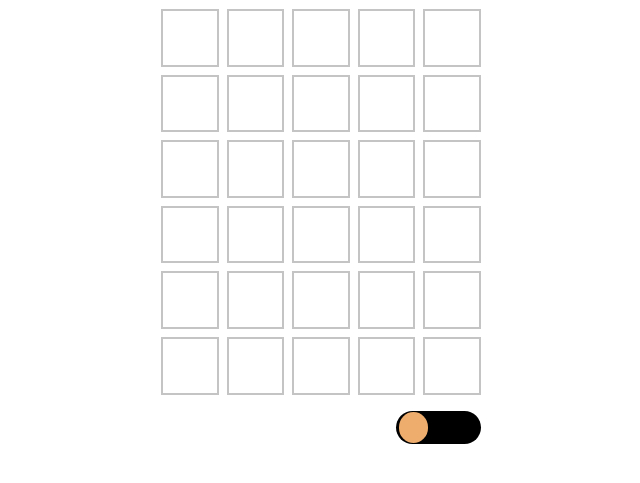
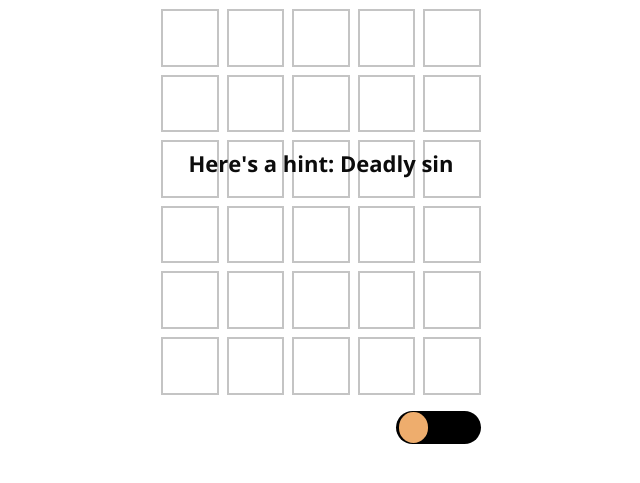
Before and after one commit to loulou1994/Wordle-Game, a website: page index.html in a window 1280 px wide. Shown: the part 69-552 px from the top of the page, without its empty margins (319-959 px from the left). Drawn offline with nearby package versions, Linux system fonts and the light colour scheme; files that its build step writes are made by us from their sources.

Commit message:
Hint Message

```diff
--- a/app/js/script.js
+++ b/app/js/script.js
@@ -1,11 +1,32 @@
-const words = ["raise", "claim", "blame", "proud", "broad"]
+const words = [
+	[
+		"raise", "Elevate"
+	],[
+		"claim", "Allegation"
+	],[
+		"blame", "Fault"
+	], [
+		"pride", "Deadly sin"
+	], [
+		"broad", "large"
+	]
+]
 const regExprson = /^[A-Z]$/
-
 let tilesRow = 1;
-let guessedWord, guessWord;
+let guessedWord;
 let tileBoxes = document.querySelector('#tiles1');
 
-randomWord(words.length);
+const guessWord = randomWord(words.length);
+const hintElement = document.querySelector('.word-hint');
+
+function randomWord(maxWords){
+	const randomWord = words[Math.floor(Math.random() * maxWords)];
+	setTimeout(() => {
+		hintElement.textContent += randomWord[1];
+		hintElement.classList.add("hint-box");
+	}, 500);
+	return randomWord[0];
+}
 
 window.addEventListener('keydown', e => {
 	const letter = e.key.toLocaleUpperCase();
@@ -42,10 +63,6 @@ colorSchemeMedia.addEventListener("change", e => {
 		darkToggle.checked = false;
 	}
 });
-
-function randomWord(maxWords){
-	guessWord = words[Math.floor(Math.random() * maxWords)];
-}
 
 function removeLetter(){
 	const tileIndex = tileBoxes.dataset.letters.length - 1;
--- a/app/scss/components/wordle-board.scss
+++ b/app/scss/components/wordle-board.scss
@@ -1,4 +1,17 @@
 @use '../util' as *;
+
+.word-hint {
+    position: absolute;
+    top: 50%;
+    left: 50%;
+    transform: translate(-50%, -50%);
+    width: 100%;
+    margin: 0;
+    font-size: var(--fs-400);
+    text-align: center;
+    font-weight: 700;
+    opacity: 0;
+}
 
 .board {
     grid-template-rows: repeat(6, 1fr);
--- a/app/scss/globals/animations.scss
+++ b/app/scss/globals/animations.scss
@@ -56,3 +56,23 @@
         transform: translateY(0);
     }
 }
+
+.hint-box{
+    animation: hintMsg 3s linear 2s ;
+}
+
+@keyframes hintMsg {
+    0% {
+        opacity: .3;
+        transform: translate(-50%, 0%);
+    }
+    10% {
+        opacity: .7;
+        transform: translate(-50%, -50%);
+    }
+
+    100% {
+        opacity: 1;
+        transform: translate(-50%, -50%);
+    }
+}
--- a/index.html
+++ b/index.html
@@ -14,6 +14,7 @@
 		<main>
 			<div class="container flow">
 				<h1>Wordle Clone</h1>
+				<p class="word-hint">Here's a hint: </p>
 				<section class="board grid">
 					<div id="tiles1" class="board__row grid" data-letters="">
 						<div class="tile-box flex" data-state="empty"><span></span></div>
```
Also changed, not shown: dist/script.js, dist/style.css, 2 other files.
